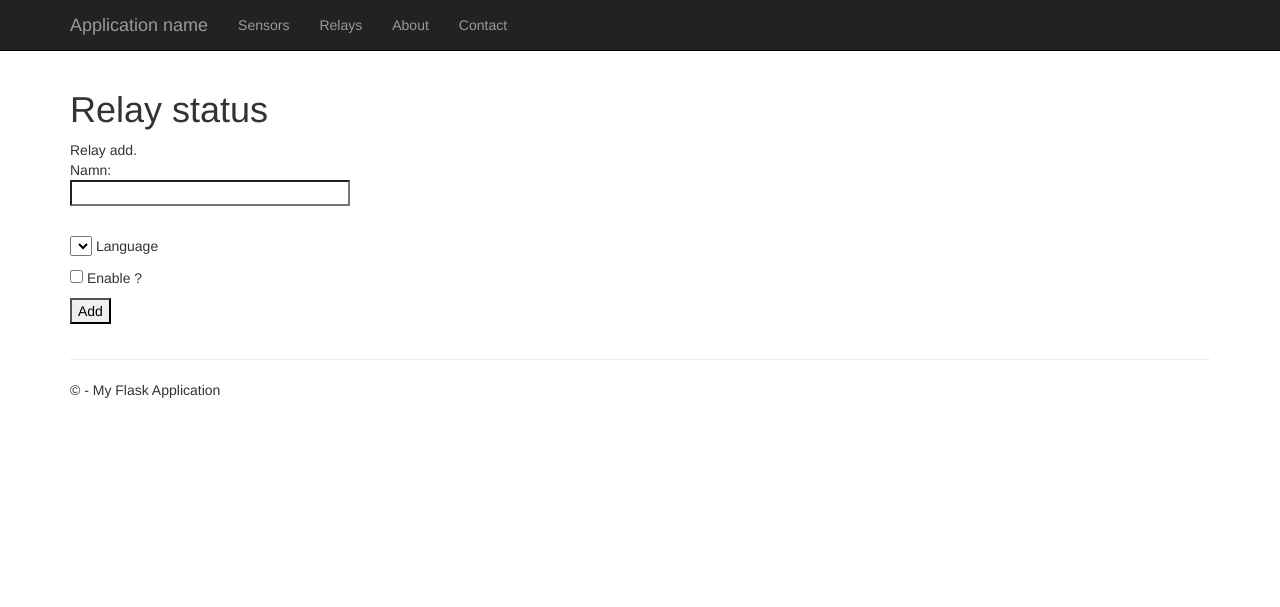
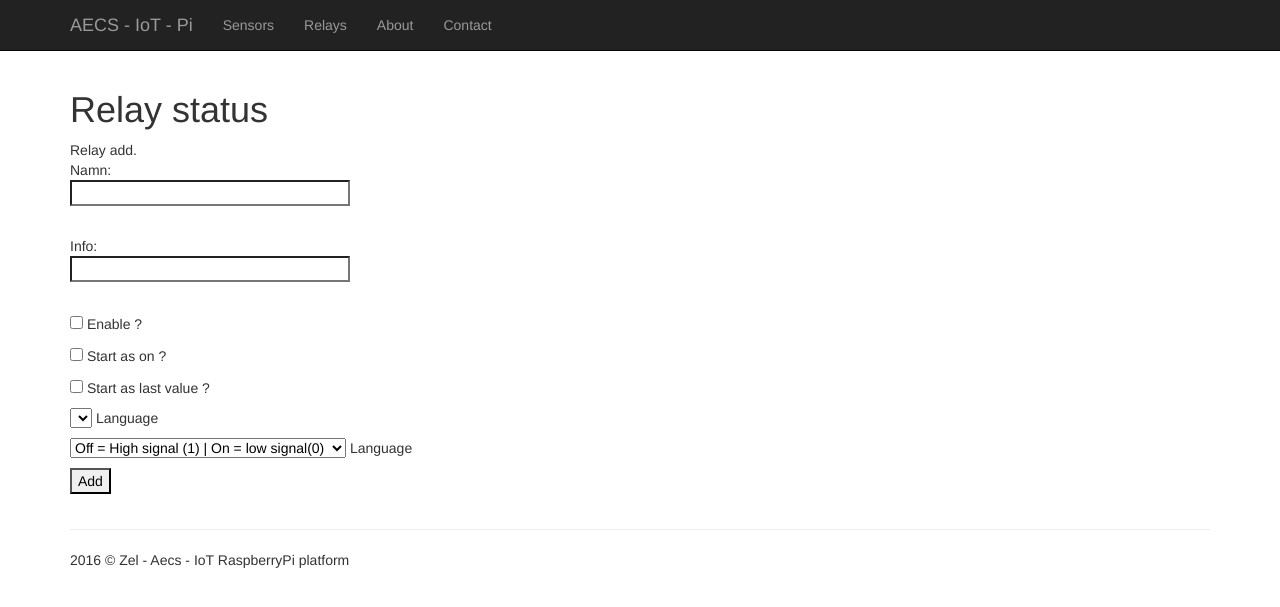
Before and after one commit to lenwen/zel-aecs-IoT-Pi, a Flask app: template source/AecsPiIoT/FlaskWeb/templates/relaysadd.html in a window 1280 px wide. Shown: the top 607 px of the page. Run offline with Flask 2, Linux system fonts and the light colour scheme; the template is opened without the code that fills it: values that come from a table or form of the project are taken from there, others are empty; some libraries are stand-ins or nearby versions.

Commit message:
website work

```diff
--- a/source/AecsPiIoT/FlaskWeb/forms.py
+++ b/source/AecsPiIoT/FlaskWeb/forms.py
@@ -11,7 +11,7 @@ from wtforms.validators import DataRequired
 class RelayAddForm(Form):
     #openid = StringField('openid', validators=[DataRequired()])
     relname = StringField('relname', validators=[DataRequired()])
-    relnameinfo = StringField('relnameinfo', validators=[DataRequired()])
+    relnameinfo = StringField('relnameinfo')
     relenable = BooleanField('relenable', default=False)
     relstartason = BooleanField('relstartason', default=False)
     relstartaslastvalue = BooleanField('relstartaslastvalue', default=False)
--- a/source/AecsPiIoT/FlaskWeb/templates/layout.html
+++ b/source/AecsPiIoT/FlaskWeb/templates/layout.html
@@ -19,7 +19,7 @@
                     <span class="icon-bar"></span>
                     <span class="icon-bar"></span>
                 </button>
-                <a href="/" class="navbar-brand">Application name</a>
+                <a href="/" class="navbar-brand">AECS - IoT - Pi</a>
             </div>
             <div class="navbar-collapse collapse">
                 <ul class="nav navbar-nav">
@@ -36,7 +36,7 @@
         {% block content %}{% endblock %}
         <hr />
         <footer>
-            <p>&copy; {{ year }} - My Flask Application</p>
+            <p>2016 &copy; Zel - Aecs - IoT RaspberryPi platform</p>
         </footer>
     </div>
 
--- a/source/AecsPiIoT/FlaskWeb/templates/relaysadd.html
+++ b/source/AecsPiIoT/FlaskWeb/templates/relaysadd.html
@@ -12,19 +12,40 @@
         Relay add.
 
         <form action="" method="post" name="relayadd">
+
             {{ form.hidden_tag() }}
             <p>
                 Namn:<br>
                 {{ form.relname(size=80) }}<br>
-                  {% for error in form.name.errors %}
+                {% for error in form.relname.errors %}
                 <span style="color: red;">[{{ error }}]</span>
                 {% endfor %}<br>
             </p>
             <p>
+                Info:<br>
+                {{ form.relnameinfo(size=200) }}<br>
+                {% for error in form.relnameinfo.errors %}
+                <span style="color: red;">[{{ error }}]</span>
+                {% endfor %}<br>
+            </p>
+            <p>
+                  {{ form.relenable }} Enable ?
+            </p>
+            <p>
+                  {{ form.relstartason }} Start as on ?
+            </p>
+            <p>
+                  {{ form.relstartaslastvalue }} Start as last value ?
+            </p>
+            <p>
                 {{form.relbmcnr}} Language
             </p>
-              <p>{{ form.relenable }} Enable ?</p>
-              <p><input type="submit" value="Add"></p>
+            <p>
+                {{form.reltype}} Language
+            </p>
+            <p>
+                <input type="submit" value="Add">
+            </p>
         </form>
     </div>
 </div>
--- a/source/AecsPiIoT/FlaskWeb/views.py
+++ b/source/AecsPiIoT/FlaskWeb/views.py
@@ -113,10 +113,8 @@ def relayadd():
 
     if form.validate_on_submit():
         flash("hej")
-    else:
-        form.name.data = "ss"
+
         #   select * from tblgpiolayout where inuse = 0 and name like "GPIO%" order by bcm
-
 
 
     state_names = []
```
Lines whose indentation alone changed are shown as unchanged.
